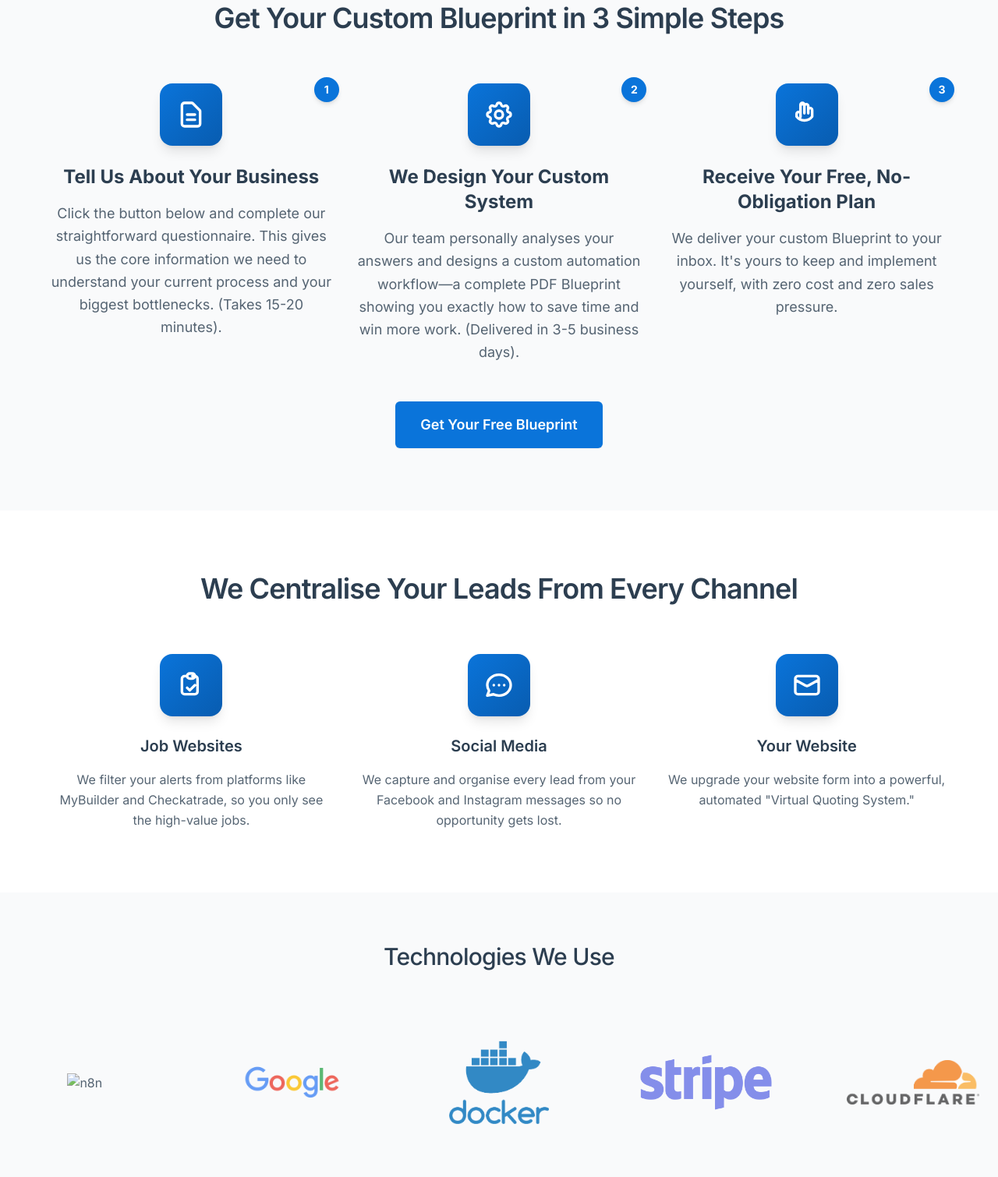
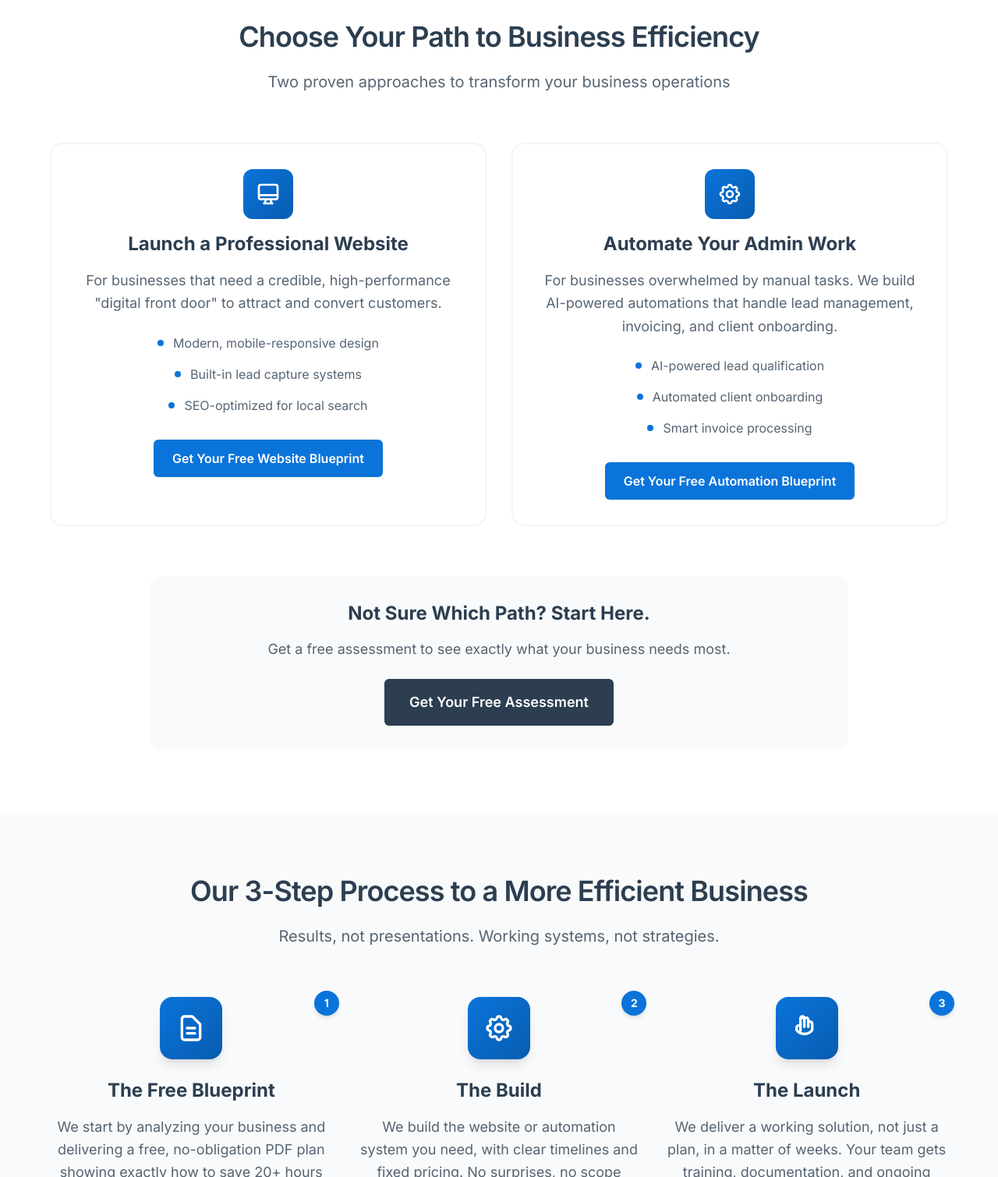
Before and after one commit to secur3et/sortasystems, a plain HTML site: page index.html in a window 1280 px wide. Shown: the part 1290-2800 px from the top of the page at 78% size. Drawn offline with nearby package versions, Linux system fonts and the light colour scheme.

```diff
--- a/index.html
+++ b/index.html
@@ -3,10 +3,10 @@
   <head>
     <meta charset="utf-8" />
     <meta name="viewport" content="width=device-width, initial-scale=1" />
-    <title>Sorta Systems — Automation for Busy Professionals</title>
+    <title>Sorta Systems — Your Business, Running on Autopilot</title>
     <meta
       name="description"
-      content="Stop wasting time on repetitive tasks. Sorta Systems builds automated workflows for busy professionals in the UK. Client intake, scheduling, admin—done."
+      content="We build automated systems and smart websites that save you 20+ hours every week. Stop fighting fires and start scaling your business."
     />
 
     <!-- Inter font -->
@@ -64,59 +64,44 @@
           <div class="absolute inset-0 bg-black/50" aria-hidden="true"></div>
         </div>
 
-        <!-- Overlay content -->
-        <div class="mx-auto max-w-7xl px-6">
-          <div class="min-h-[70vh] flex items-center justify-center py-24 md:py-32 lg:py-48">
-            <div class="w-full max-w-6xl text-center">
-              <h1 class="text-5xl font-semibold leading-tight tracking-tight text-white md:text-6xl lg:text-7xl">
-                Stop Wasting Time on Unpaid Quotes
-              </h1>
+          <!-- Overlay content -->
+          <div class="mx-auto max-w-7xl px-6">
+            <div class="min-h-[70vh] flex items-center justify-center py-24 md:py-32 lg:py-48">
+              <div class="w-full max-w-6xl text-center">
+                <h1 class="text-6xl font-semibold leading-tight tracking-tight text-white md:text-7xl lg:text-8xl">
+                  Your Business, Running on Autopilot
+                </h1>
               <p class="mt-6 text-xl leading-relaxed text-white md:mt-8 md:text-2xl lg:text-3xl max-w-6xl mx-auto">
-                We build automated systems that pre-qualify your leads from job sites and Social Media, so you only spend your valuable time on the jobs you can actually win.
+                We build automated systems and smart websites that save you 20+ hours every week. Stop fighting fires and start scaling your business.
               </p>
 
-              <!-- Three Benefit Columns -->
-              <div class="mt-12 md:mt-16 grid md:grid-cols-3 gap-6 md:gap-8 max-w-5xl mx-auto">
-                <!-- Filter Icon -->
+              <!-- Two Key Benefits -->
+              <div class="mt-12 md:mt-16 grid md:grid-cols-2 gap-8 md:gap-12 max-w-4xl mx-auto">
+                <!-- Time Savings -->
                 <div class="text-center">
-                  <div class="w-16 h-16 bg-[#0A74DA] rounded-full flex items-center justify-center mx-auto mb-4">
-                    <svg class="w-8 h-8 text-white" fill="none" stroke="currentColor" viewBox="0 0 24 24">
-                      <path stroke-linecap="round" stroke-linejoin="round" stroke-width="2" d="M3 4a1 1 0 011-1h16a1 1 0 011 1v2.586a1 1 0 01-.293.707l-6.414 6.414a1 1 0 00-.293.707V17l-4 4v-6.586a1 1 0 00-.293-.707L3.293 7.207A1 1 0 013 6.5V4z"></path>
+                  <div class="w-20 h-20 bg-[#0A74DA] rounded-full flex items-center justify-center mx-auto mb-6">
+                    <svg class="w-10 h-10 text-white" fill="none" stroke="currentColor" viewBox="0 0 24 24">
+                      <path stroke-linecap="round" stroke-linejoin="round" stroke-width="2" d="M12 8v4l3 3m6-3a9 9 0 11-18 0 9 9 0 0118 0z"></path>
                     </svg>
                   </div>
-                  <h3 class="text-xl font-semibold text-white mb-3 md:text-2xl">
-                    Filter Out Tyre-Kickers
+                  <h3 class="text-2xl font-semibold text-white mb-4 md:text-3xl">
+                    Save 20+ Hours Weekly
                   </h3>
-                  <p class="text-white/80 text-base leading-relaxed md:text-lg">
-                    Automatically get project details, photos, and budget upfront so you can instantly identify and ignore the time-wasters.
+                  <p class="text-white/90 text-lg leading-relaxed md:text-xl">
+                    From lead management to client onboarding, our automated systems handle the repetitive tasks so you can focus on what you do best.
                   </p>
                 </div>
 
-                <!-- Clock Icon -->
+                <!-- Business Growth -->
                 <div class="text-center">
-                  <div class="w-16 h-16 bg-[#0A74DA] rounded-full flex items-center justify-center mx-auto mb-4">
-                    <svg class="w-8 h-8 text-white" fill="none" stroke="currentColor" viewBox="0 0 24 24">
-                      <path stroke-linecap="round" stroke-linejoin="round" stroke-width="2" d="M12 8v4l3 3m6-3a9 9 0 11-18 0 9 9 0 0118 0z"></path>
-                    </svg>
-                  </div>
-                  <h3 class="text-xl font-semibold text-white mb-3 md:text-2xl">
-                    Be The First to Reply
-                  </h3>
-                  <p class="text-white/80 text-base leading-relaxed md:text-lg">
-                    Get instant alerts for perfect-fit jobs, allowing you to send a professional reply in minutes, not hours.
-                  </p>
-                </div>
-
-                <!-- Pound Sign Icon -->
-                <div class="text-center">
-                  <div class="w-16 h-16 bg-[#0A74DA] rounded-full flex items-center justify-center mx-auto mb-4">
+                  <div class="w-20 h-20 bg-[#0A74DA] rounded-full flex items-center justify-center mx-auto mb-6">
                     <div class="text-white text-4xl font-bold">£</div>
                   </div>
-                  <h3 class="text-xl font-semibold text-white mb-3 md:text-2xl">
-                    Win More Profitable Work
+                  <h3 class="text-2xl font-semibold text-white mb-4 md:text-3xl">
+                    Scale Your Business
                   </h3>
-                  <p class="text-white/80 text-base leading-relaxed md:text-lg">
-                    By focusing your time and quoting efforts only on the best leads, you will increase your win rate for the high-value jobs that grow your business.
+                  <p class="text-white/90 text-lg leading-relaxed md:text-xl">
+                    Stop being limited by manual processes. Our automations let you handle 3x more clients without working longer hours.
                   </p>
                 </div>
               </div>
@@ -138,13 +123,139 @@
         </div>
       </section>
 
+      <!-- Two Doors Service Section -->
+      <section class="py-20" style="background-color: #FFFFFF !important;">
+        <div class="mx-auto max-w-7xl px-6">
+          <div class="text-center mb-16">
+            <h2 class="text-4xl font-semibold tracking-tight text-[#2C3E50] mb-6">
+              Choose Your Path to Business Efficiency
+            </h2>
+            <p class="text-xl text-[#2C3E50]/80 max-w-3xl mx-auto">
+              Two proven approaches to transform your business operations
+            </p>
+          </div>
+
+          <div class="grid md:grid-cols-2 gap-8 max-w-6xl mx-auto">
+            <!-- Door 1: Digital Foundation -->
+            <div class="bg-white border-2 border-gray-100 rounded-2xl p-8 hover:border-[#0A74DA] hover:shadow-xl transition-all duration-300">
+              <div class="text-center mb-6">
+                <div class="w-16 h-16 bg-gradient-to-br from-[#0A74DA] to-[#085CB0] rounded-xl flex items-center justify-center mx-auto mb-4">
+                  <svg class="w-8 h-8 text-white" fill="none" stroke="currentColor" viewBox="0 0 24 24">
+                    <path stroke-linecap="round" stroke-linejoin="round" stroke-width="2" d="M9.75 17L9 20l-1 1h8l-1-1-.75-3M3 13h18M5 17h14a2 2 0 002-2V5a2 2 0 00-2-2H5a2 2 0 00-2 2v10a2 2 0 002 2z"></path>
+                  </svg>
+                </div>
+                <h3 class="text-2xl font-bold text-[#2C3E50] mb-4">
+                  Launch a Professional Website
+                </h3>
+                <p class="text-[#2C3E50]/80 text-lg leading-relaxed mb-6">
+                  For businesses that need a credible, high-performance "digital front door" to attract and convert customers.
+                </p>
+              </div>
+
+                <div class="space-y-4 mb-8 text-center">
+                  <div class="flex items-center justify-center space-x-3">
+                    <div class="w-2 h-2 bg-[#0A74DA] rounded-full flex-shrink-0"></div>
+                    <p class="text-[#2C3E50]/80">Modern, mobile-responsive design</p>
+                  </div>
+                  <div class="flex items-center justify-center space-x-3">
+                    <div class="w-2 h-2 bg-[#0A74DA] rounded-full flex-shrink-0"></div>
+                    <p class="text-[#2C3E50]/80">Built-in lead capture systems</p>
+                  </div>
+                  <div class="flex items-center justify-center space-x-3">
+                    <div class="w-2 h-2 bg-[#0A74DA] rounded-full flex-shrink-0"></div>
+                    <p class="text-[#2C3E50]/80">SEO-optimized for local search</p>
+                  </div>
+                </div>
+
+              <div class="text-center">
+                <a
+                  href="https://forms.gle/o2ocHc5vQdSN6zUu9"
+                  target="_blank"
+                  rel="noopener noreferrer"
+                  class="inline-flex items-center justify-center rounded-md bg-[#0A74DA] px-6 py-3 text-base font-semibold text-white shadow-sm transition-colors hover:bg-[#085CB0] focus:outline-none focus-visible:ring-2 focus-visible:ring-[#0A74DA] focus-visible:ring-offset-2"
+                >
+                  Get Your Free Website Blueprint
+                </a>
+              </div>
+            </div>
+
+            <!-- Door 2: Operations Engine -->
+            <div class="bg-white border-2 border-gray-100 rounded-2xl p-8 hover:border-[#0A74DA] hover:shadow-xl transition-all duration-300">
+              <div class="text-center mb-6">
+                <div class="w-16 h-16 bg-gradient-to-br from-[#0A74DA] to-[#085CB0] rounded-xl flex items-center justify-center mx-auto mb-4">
+                  <svg class="w-8 h-8 text-white" fill="none" stroke="currentColor" viewBox="0 0 24 24">
+                    <path stroke-linecap="round" stroke-linejoin="round" stroke-width="2" d="M10.325 4.317c.426-1.756 2.924-1.756 3.35 0a1.724 1.724 0 002.573 1.066c1.543-.94 3.31.826 2.37 2.37a1.724 1.724 0 001.065 2.572c1.756.426 1.756 2.924 0 3.35a1.724 1.724 0 00-1.066 2.573c.94 1.543-.826 3.31-2.37 2.37a1.724 1.724 0 00-2.572 1.065c-.426 1.756-2.924 1.756-3.35 0a1.724 1.724 0 00-2.573-1.066c-1.543.94-3.31-.826-2.37-2.37a1.724 1.724 0 00-1.065-2.572c-1.756-.426-1.756-2.924 0-3.35a1.724 1.724 0 001.066-2.573c-.94-1.543.826-3.31 2.37-2.37.996.608 2.296.07 2.572-1.065z"></path>
+                    <path stroke-linecap="round" stroke-linejoin="round" stroke-width="2" d="M15 12a3 3 0 11-6 0 3 3 0 016 0z"></path>
+                  </svg>
+                </div>
+                <h3 class="text-2xl font-bold text-[#2C3E50] mb-4">
+                  Automate Your Admin Work
+                </h3>
+                <p class="text-[#2C3E50]/80 text-lg leading-relaxed mb-6">
+                  For businesses overwhelmed by manual tasks. We build AI-powered automations that handle lead management, invoicing, and client onboarding.
+                </p>
+              </div>
+
+              <div class="space-y-4 mb-8 text-center">
+                <div class="flex items-center justify-center space-x-3">
+                  <div class="w-2 h-2 bg-[#0A74DA] rounded-full flex-shrink-0"></div>
+                  <p class="text-[#2C3E50]/80">AI-powered lead qualification</p>
+                </div>
+                <div class="flex items-center justify-center space-x-3">
+                  <div class="w-2 h-2 bg-[#0A74DA] rounded-full flex-shrink-0"></div>
+                  <p class="text-[#2C3E50]/80">Automated client onboarding</p>
+                </div>
+                <div class="flex items-center justify-center space-x-3">
+                  <div class="w-2 h-2 bg-[#0A74DA] rounded-full flex-shrink-0"></div>
+                  <p class="text-[#2C3E50]/80">Smart invoice processing</p>
+                </div>
+              </div>
+
+              <div class="text-center">
+                <a
+                  href="https://forms.gle/o2ocHc5vQdSN6zUu9"
+                  target="_blank"
+                  rel="noopener noreferrer"
+                  class="inline-flex items-center justify-center rounded-md bg-[#0A74DA] px-6 py-3 text-base font-semibold text-white shadow-sm transition-colors hover:bg-[#085CB0] focus:outline-none focus-visible:ring-2 focus-visible:ring-[#0A74DA] focus-visible:ring-offset-2"
+                >
+                  Get Your Free Automation Blueprint
+                </a>
+              </div>
+            </div>
+          </div>
+
+          <!-- Not Sure Section -->
+          <div class="mt-16 text-center">
+            <div class="bg-gray-50 rounded-2xl p-8 max-w-4xl mx-auto">
+              <h3 class="text-2xl font-bold text-[#2C3E50] mb-4">
+                Not Sure Which Path? Start Here.
+              </h3>
+              <p class="text-[#2C3E50]/80 text-lg mb-6">
+                Get a free assessment to see exactly what your business needs most.
+              </p>
+              <a
+                href="https://forms.gle/o2ocHc5vQdSN6zUu9"
+                target="_blank"
+                rel="noopener noreferrer"
+                class="inline-flex items-center justify-center rounded-md bg-[#2C3E50] px-8 py-4 text-lg font-semibold text-white shadow-sm transition-colors hover:bg-[#1A252F] focus:outline-none focus-visible:ring-2 focus-visible:ring-[#2C3E50] focus-visible:ring-offset-2"
+              >
+                Get Your Free Assessment
+              </a>
+            </div>
+          </div>
+        </div>
+      </section>
+
       <!-- Our Process Section -->
       <section class="py-20" style="background-color: #F9FAFB !important;">
         <div class="mx-auto max-w-7xl px-6">
           <div class="text-center mb-16">
             <h2 class="text-4xl font-semibold tracking-tight text-[#2C3E50] mb-6">
-              Get Your Custom Blueprint in 3 Simple Steps
+              Our 3-Step Process to a More Efficient Business
             </h2>
+            <p class="text-xl text-[#2C3E50]/80 max-w-3xl mx-auto">
+              Results, not presentations. Working systems, not strategies.
+            </p>
           </div>
 
           <div class="grid md:grid-cols-3 gap-8 max-w-6xl mx-auto">
@@ -161,10 +272,10 @@
                 </div>
               </div>
               <h3 class="text-2xl font-bold text-[#2C3E50] mb-4 group-hover:text-[#0A74DA] transition-colors duration-300">
-                Tell Us About Your Business
+                The Free Blueprint
               </h3>
               <p class="text-[#2C3E50]/80 leading-relaxed text-lg">
-                Click the button below and complete our straightforward questionnaire. This gives us the core information we need to understand your current process and your biggest bottlenecks. (Takes 15-20 minutes).
+                We start by analyzing your business and delivering a free, no-obligation PDF plan showing exactly how to save 20+ hours weekly with AI-powered automations.
               </p>
             </div>
 
@@ -182,10 +293,10 @@
                 </div>
               </div>
               <h3 class="text-2xl font-bold text-[#2C3E50] mb-4 group-hover:text-[#0A74DA] transition-colors duration-300">
-                We Design Your Custom System
+                The Build
               </h3>
               <p class="text-[#2C3E50]/80 leading-relaxed text-lg">
-                Our team personally analyses your answers and designs a custom automation workflow—a complete PDF Blueprint showing you exactly how to save time and win more work. (Delivered in 3-5 business days).
+                We build the website or automation system you need, with clear timelines and fixed pricing. No surprises, no scope creep—just working solutions.
               </p>
             </div>
 
@@ -202,10 +313,10 @@
                 </div>
               </div>
               <h3 class="text-2xl font-bold text-[#2C3E50] mb-4 group-hover:text-[#0A74DA] transition-colors duration-300">
-                Receive Your Free, No-Obligation Plan
+                The Launch
               </h3>
               <p class="text-[#2C3E50]/80 leading-relaxed text-lg">
-                We deliver your custom Blueprint to your inbox. It's yours to keep and implement yourself, with zero cost and zero sales pressure.
+                We deliver a working solution, not just a plan, in a matter of weeks. Your team gets training, documentation, and ongoing support.
               </p>
             </div>
           </div>
@@ -224,83 +335,34 @@
         </div>
       </section>
 
-      <!-- A Central Hub for All Your Leads Section -->
-      <section class="py-20" style="background-color: #FFFFFF !important;">
-        <div class="mx-auto max-w-7xl px-6">
-          <div class="text-center mb-16">
-            <h2 class="text-4xl font-semibold tracking-tight text-[#2C3E50] mb-6">
-              We Centralise Your Leads From Every Channel
-            </h2>
-          </div>
-
-          <div class="grid md:grid-cols-3 gap-8 max-w-6xl mx-auto">
-            <!-- Job Websites -->
-            <div class="text-center">
-              <div class="w-20 h-20 bg-gradient-to-br from-[#0A74DA] to-[#085CB0] rounded-2xl flex items-center justify-center mx-auto mb-6 shadow-lg group-hover:shadow-xl transition-all duration-300 group-hover:scale-110">
-                <svg class="w-10 h-10 text-white" fill="none" stroke="currentColor" viewBox="0 0 24 24">
-                  <path stroke-linecap="round" stroke-linejoin="round" stroke-width="2" d="M9 5H7a2 2 0 00-2 2v10a2 2 0 002 2h8a2 2 0 002-2V7a2 2 0 00-2-2h-2M9 5a2 2 0 002 2h2a2 2 0 002-2M9 5a2 2 0 012-2h2a2 2 0 012 2m-6 9l2 2 4-4"></path>
-                </svg>
-              </div>
-              <h3 class="text-xl font-semibold text-[#2C3E50] mb-4">
-                Job Websites
-              </h3>
-              <p class="text-[#2C3E50]/80 leading-relaxed">
-                We filter your alerts from platforms like MyBuilder and Checkatrade, so you only see the high-value jobs.
-              </p>
-            </div>
-
-            <!-- Social Media -->
-            <div class="text-center">
-              <div class="w-20 h-20 bg-gradient-to-br from-[#0A74DA] to-[#085CB0] rounded-2xl flex items-center justify-center mx-auto mb-6 shadow-lg group-hover:shadow-xl transition-all duration-300 group-hover:scale-110">
-                <svg class="w-10 h-10 text-white" fill="none" stroke="currentColor" viewBox="0 0 24 24">
-                  <path stroke-linecap="round" stroke-linejoin="round" stroke-width="2" d="M8 12h.01M12 12h.01M16 12h.01M21 12c0 4.418-4.03 8-9 8a9.863 9.863 0 01-4.255-.949L3 20l1.395-3.72C3.512 15.042 3 13.574 3 12c0-4.418 4.03-8 9-8s9 3.582 9 8z"></path>
-                </svg>
-              </div>
-              <h3 class="text-xl font-semibold text-[#2C3E50] mb-4">
-                Social Media
-              </h3>
-              <p class="text-[#2C3E50]/80 leading-relaxed">
-                We capture and organise every lead from your Facebook and Instagram messages so no opportunity gets lost.
-              </p>
-            </div>
-
-            <!-- Your Website -->
-            <div class="text-center">
-              <div class="w-20 h-20 bg-gradient-to-br from-[#0A74DA] to-[#085CB0] rounded-2xl flex items-center justify-center mx-auto mb-6 shadow-lg group-hover:shadow-xl transition-all duration-300 group-hover:scale-110">
-                <svg class="w-10 h-10 text-white" fill="none" stroke="currentColor" viewBox="0 0 24 24">
-                  <path stroke-linecap="round" stroke-linejoin="round" stroke-width="2" d="M3 8l7.89 4.26a2 2 0 002.22 0L21 8M5 19h14a2 2 0 002-2V7a2 2 0 00-2-2H5a2 2 0 00-2 2v10a2 2 0 002 2z"></path>
-                </svg>
-              </div>
-              <h3 class="text-xl font-semibold text-[#2C3E50] mb-4">
-                Your Website
-              </h3>
-              <p class="text-[#2C3E50]/80 leading-relaxed">
-                We upgrade your website form into a powerful, automated "Virtual Quoting System."
-              </p>
-            </div>
-          </div>
-        </div>
-      </section>
-
       <!-- Technology Trust Bar -->
       <section class="w-full py-16" style="background-color: #F9FAFB !important;">
         <div class="mx-auto max-w-7xl px-6 text-center">
           <h2 class="text-3xl font-medium tracking-tight text-[#2C3E50] mb-12">Technologies We Use</h2>
-          <div class="mx-auto flex max-w-7xl items-center justify-center space-x-16 md:space-x-24">
-            <div class="flex items-center justify-center h-48 w-56">
-              <img src="/public/logos/n8n.png" alt="n8n" class="max-h-32 max-w-full object-contain opacity-80 hover:opacity-100 transition-opacity" />
+          <div class="mx-auto grid grid-cols-2 md:grid-cols-4 lg:grid-cols-8 gap-8 md:gap-12 items-center justify-items-center max-w-8xl">
+            <div class="flex items-center justify-center h-32 w-32">
+              <img src="/public/logos/n8n.png" alt="n8n" class="max-h-20 max-w-full object-contain opacity-80 hover:opacity-100 transition-opacity" />
             </div>
-            <div class="flex items-center justify-center h-48 w-56">
-              <img src="/public/logos/google.png" alt="Google" class="max-h-32 max-w-full object-contain opacity-80 hover:opacity-100 transition-opacity" />
+            <div class="flex items-center justify-center h-32 w-32">
+              <img src="/public/logos/google.png" alt="Google" class="max-h-20 max-w-full object-contain opacity-80 hover:opacity-100 transition-opacity" />
             </div>
-            <div class="flex items-center justify-center h-48 w-56">
-              <img src="/public/logos/docker.png" alt="Docker" class="max-h-32 max-w-full object-contain opacity-80 hover:opacity-100 transition-opacity" />
+            <div class="flex items-center justify-center h-32 w-32">
+              <img src="/public/logos/ChatGPT.png" alt="ChatGPT" class="max-h-20 max-w-full object-contain opacity-80 hover:opacity-100 transition-opacity" />
             </div>
-            <div class="flex items-center justify-center h-48 w-56">
-              <img src="/public/logos/stripe.png" alt="Stripe" class="max-h-32 max-w-full object-contain opacity-80 hover:opacity-100 transition-opacity" />
+            <div class="flex items-center justify-center h-32 w-32">
+              <img src="/public/logos/claude.svg" alt="Claude" class="max-h-20 max-w-full object-contain opacity-80 hover:opacity-100 transition-opacity" />
             </div>
-            <div class="flex items-center justify-center h-48 w-56">
-              <img src="/public/logos/cloudflare.png" alt="Cloudflare" class="max-h-32 max-w-full object-contain opacity-80 hover:opacity-100 transition-opacity" />
+            <div class="flex items-center justify-center h-32 w-32">
+              <img src="/public/logos/gemini.svg" alt="Gemini" class="max-h-20 max-w-full object-contain opacity-80 hover:opacity-100 transition-opacity" />
+            </div>
+            <div class="flex items-center justify-center h-32 w-32">
+              <img src="/public/logos/docker.png" alt="Docker" class="max-h-20 max-w-full object-contain opacity-80 hover:opacity-100 transition-opacity" />
+            </div>
+            <div class="flex items-center justify-center h-32 w-32">
+              <img src="/public/logos/stripe.png" alt="Stripe" class="max-h-20 max-w-full object-contain opacity-80 hover:opacity-100 transition-opacity" />
+            </div>
+            <div class="flex items-center justify-center h-32 w-32">
+              <img src="/public/logos/cloudflare.png" alt="Cloudflare" class="max-h-20 max-w-full object-contain opacity-80 hover:opacity-100 transition-opacity" />
             </div>
           </div>
         </div>
```
Also changed, not shown: public/logos/ChatGPT.png (added), public/logos/claude.svg (added), public/logos/gemini.svg (added), 1 other file.
